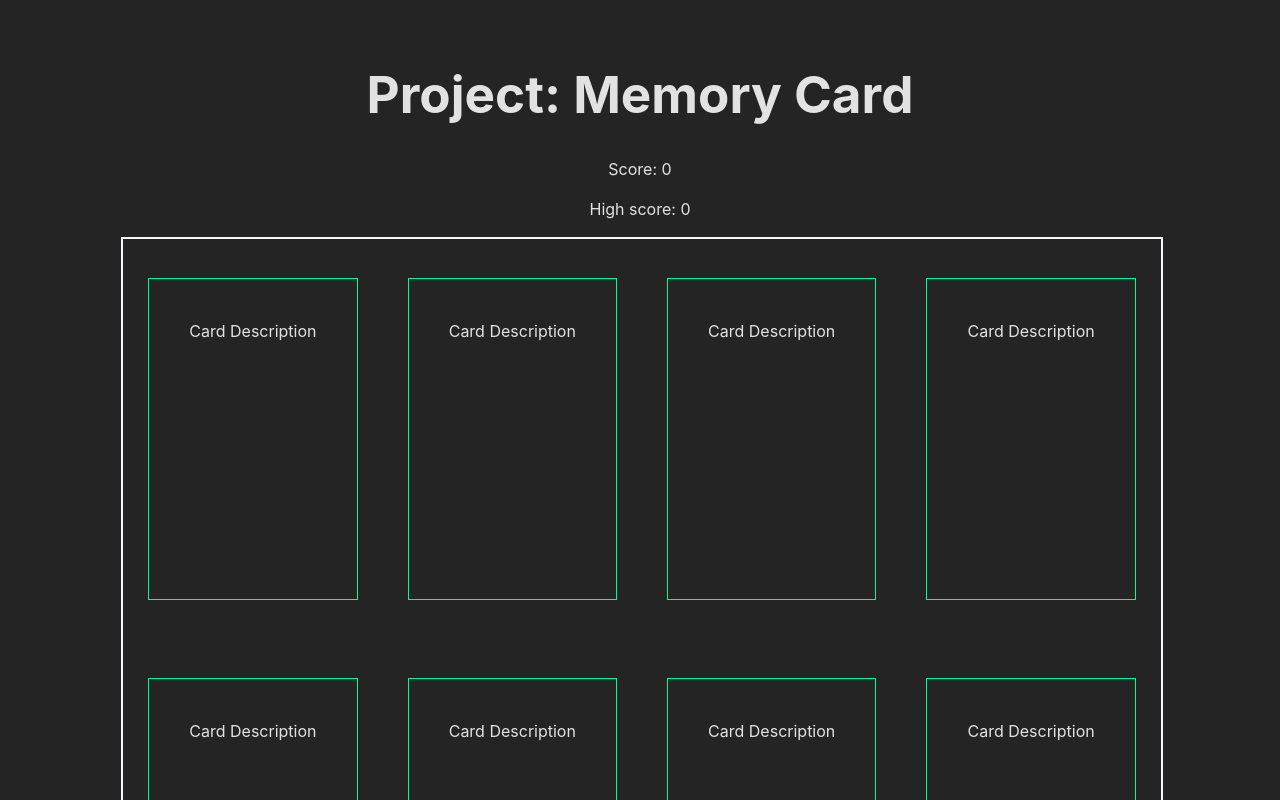
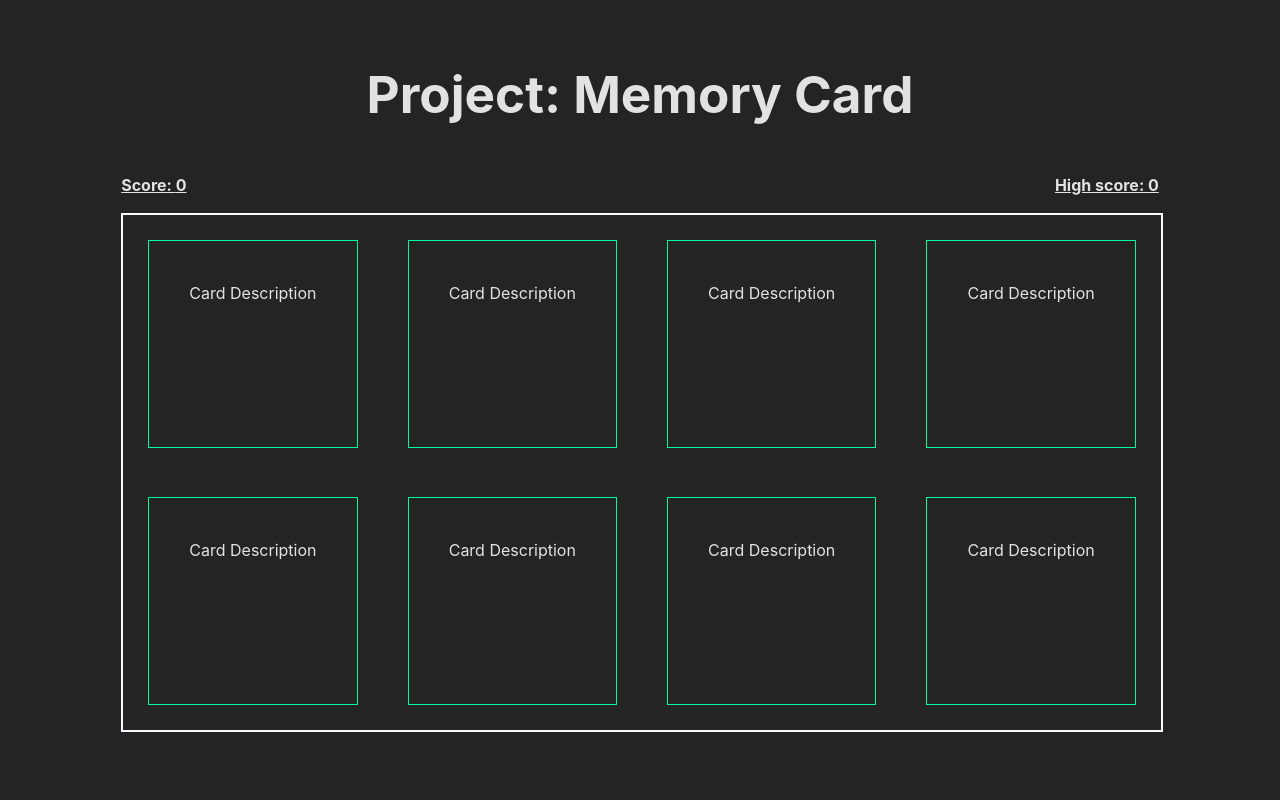
Before and after one commit to sum4n/TheOdinProject-MemoryCard, a React (Vite) app: page / in a window 1280 px wide. Shown: the top 800 px of the page. Built offline with nearby package versions, Linux system fonts and the light colour scheme.

Commit message:
Style scores

```diff
--- a/src/App.css
+++ b/src/App.css
@@ -18,9 +18,16 @@
   filter: drop-shadow(0 0 2em #61dafbaa);
 }
 
+.scores {
+  font-weight: bold;
+  text-decoration: underline;
+  display: flex;
+  justify-content: space-between;
+}
+
 .card-container {
   border: 2px solid ghostwhite;
-  height: 100vh;
+  height: 70%;
   width: 100%;
   /* padding: 14px; */
   display: flex;
```
